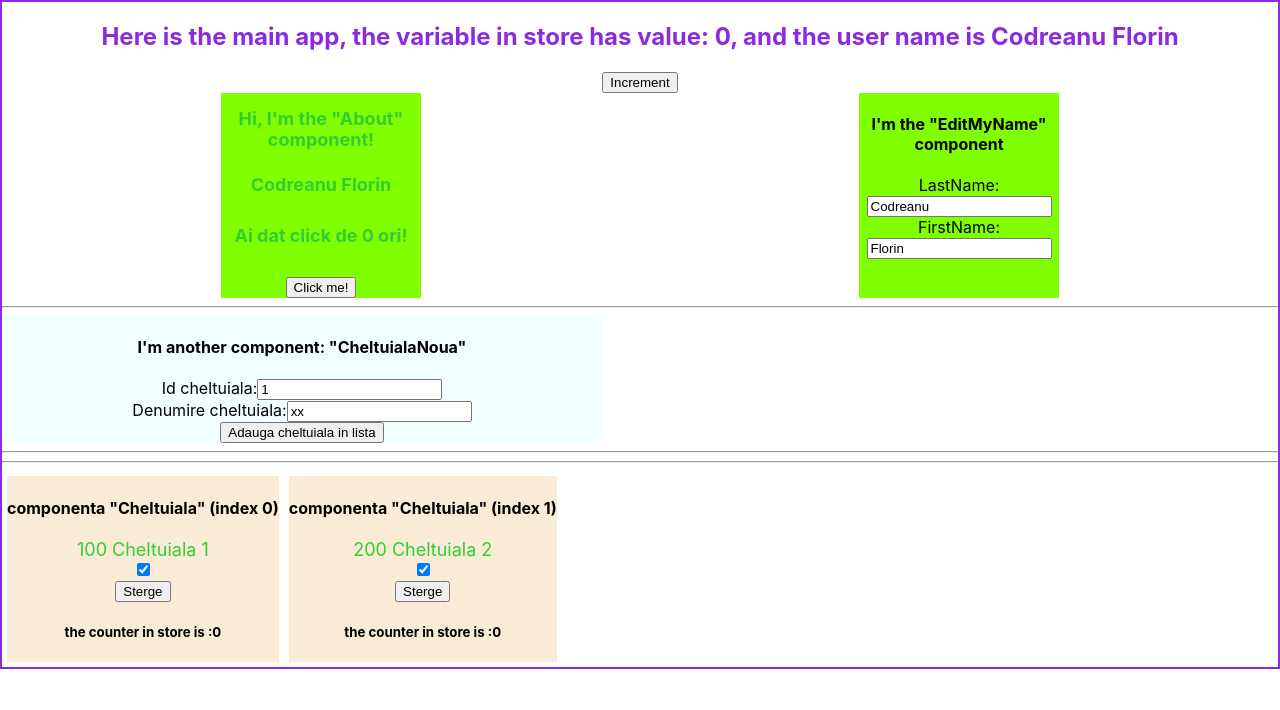
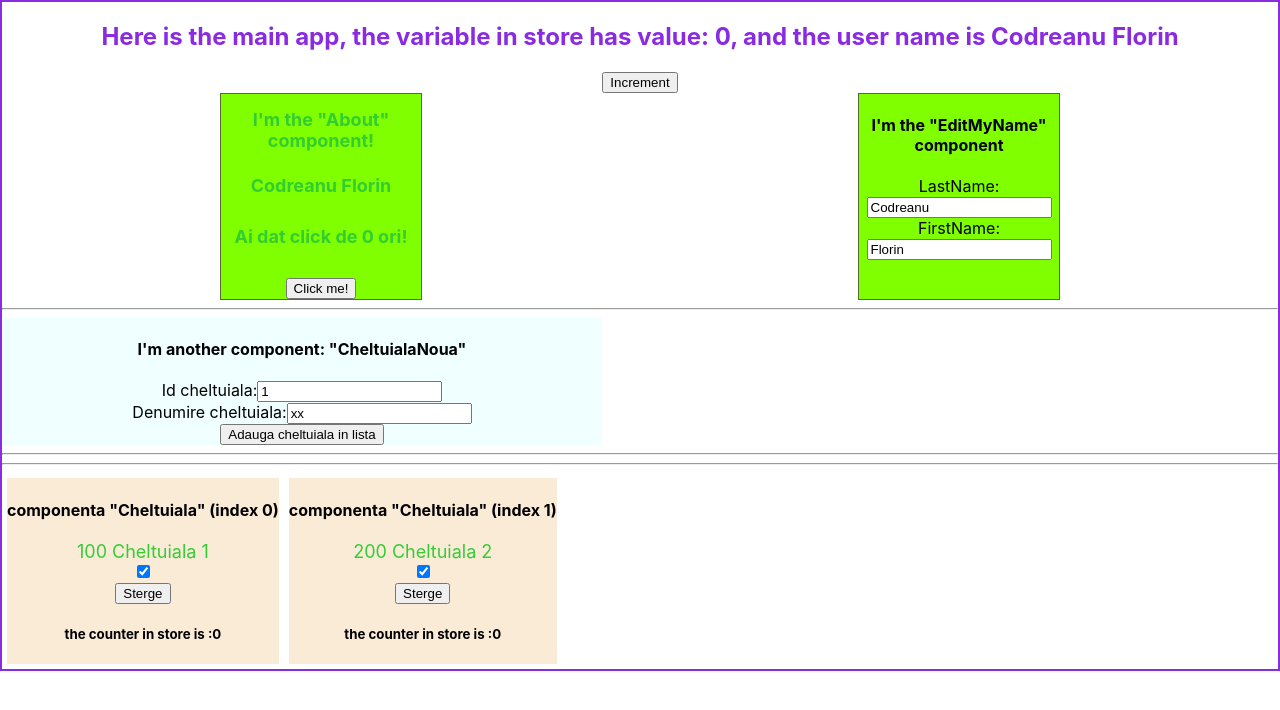
Before and after one commit to floorin/react-functional-learning-app1, a React (Create React App) app: page / in a window 1280 px wide. Shown: the top 710 px of the page. Built offline with nearby package versions, Linux system fonts and the light colour scheme.

Commit message:
just coloring

```diff
--- a/src/App.js
+++ b/src/App.js
@@ -39,7 +39,7 @@ function App() {
             setAddingNewCheltuiala(false);
         }else{
             setMesajApp('');
-            setTimeout(function(){ setCheltuieli([...nomCheltuieli,paramCheltuialaNoua]);
+            setTimeout(function(){ setCheltuieli([paramCheltuialaNoua,...nomCheltuieli]);
                                             setAddingNewCheltuiala(false);
                                             }, 1000);
         }
@@ -63,6 +63,9 @@ function App() {
 
     const ListaCheltuieli = () => (
         <div className="ListaCheltuieli">
+            {addingNewCheltuiala?
+            <div>Adding cheltuiala noua...</div>
+                :null}
             {nomCheltuieli.map(function(item,pindexCheltuiala) {
                 return <Cheltuiala key={item.id} cheltuiala={item} indexInList={pindexCheltuiala} changeStatus={onChangeStatus} deleteCheltuiala={onDeleteCheltuiala}/>;
             })}
--- a/src/components/About/About.js
+++ b/src/components/About/About.js
@@ -24,7 +24,7 @@ function About() {
 
 return <>
             <div className={styles.card}>
-                <h2 className="about__text--big">Hi, I'm the "About" component!</h2>
+                <h2 className="about__text--big">I'm the "About" component!</h2>
                 <h4 className="about__text--big">{currentUser.lastName} {currentUser.firstName}</h4>
                 <h5 className={styles.about}>{mesaj}</h5>
                 <button onClick={increaseStepInSore}>Click me!</button>
--- a/src/components/About/about.module.css
+++ b/src/components/About/about.module.css
@@ -5,4 +5,5 @@
 .card{
     background-color: chartreuse;
     max-width: 200px;
+    border: 1px solid darkolivegreen;
 }
--- a/src/components/EditMyName/editmyname.module.css
+++ b/src/components/EditMyName/editmyname.module.css
@@ -4,5 +4,6 @@
 }
 .card{
     background-color: chartreuse;
+    border: 1px solid darkolivegreen;
     max-width: 200px;
 }
```
